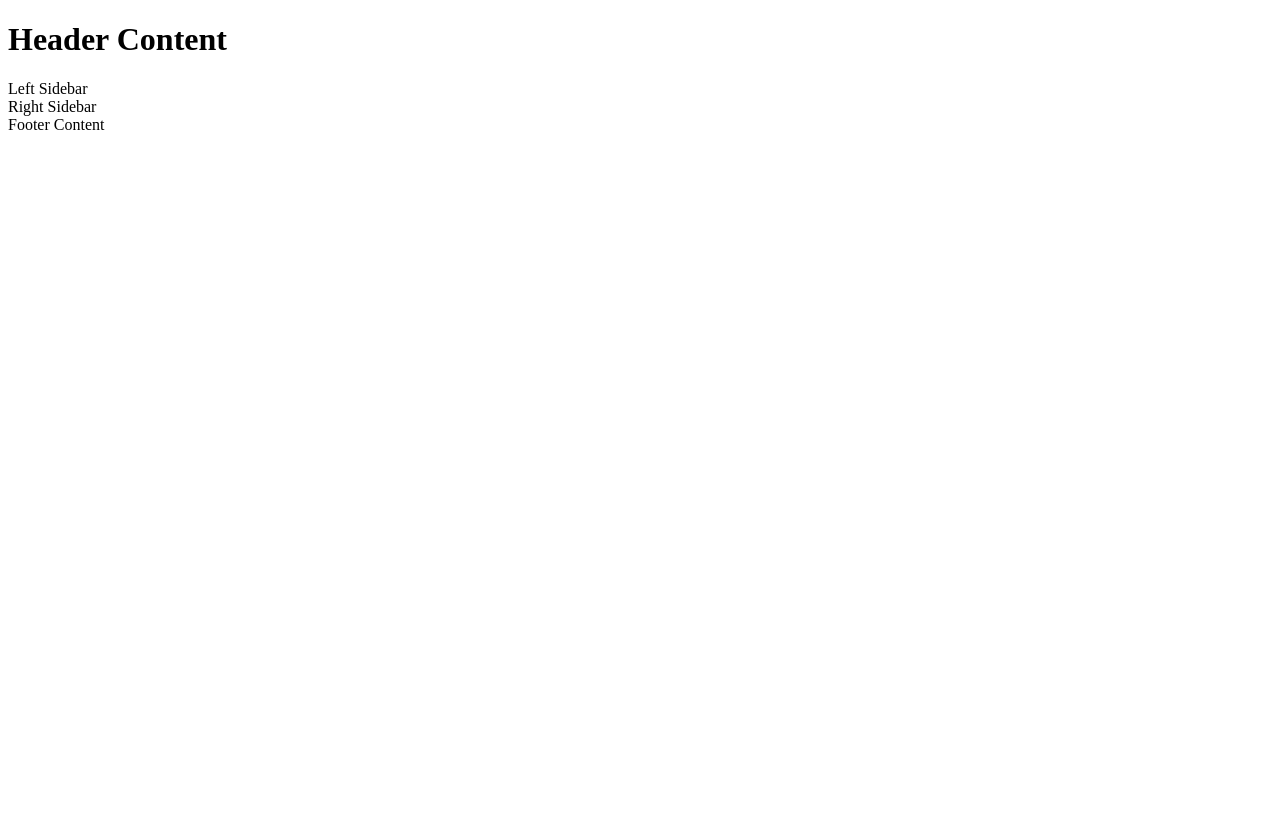
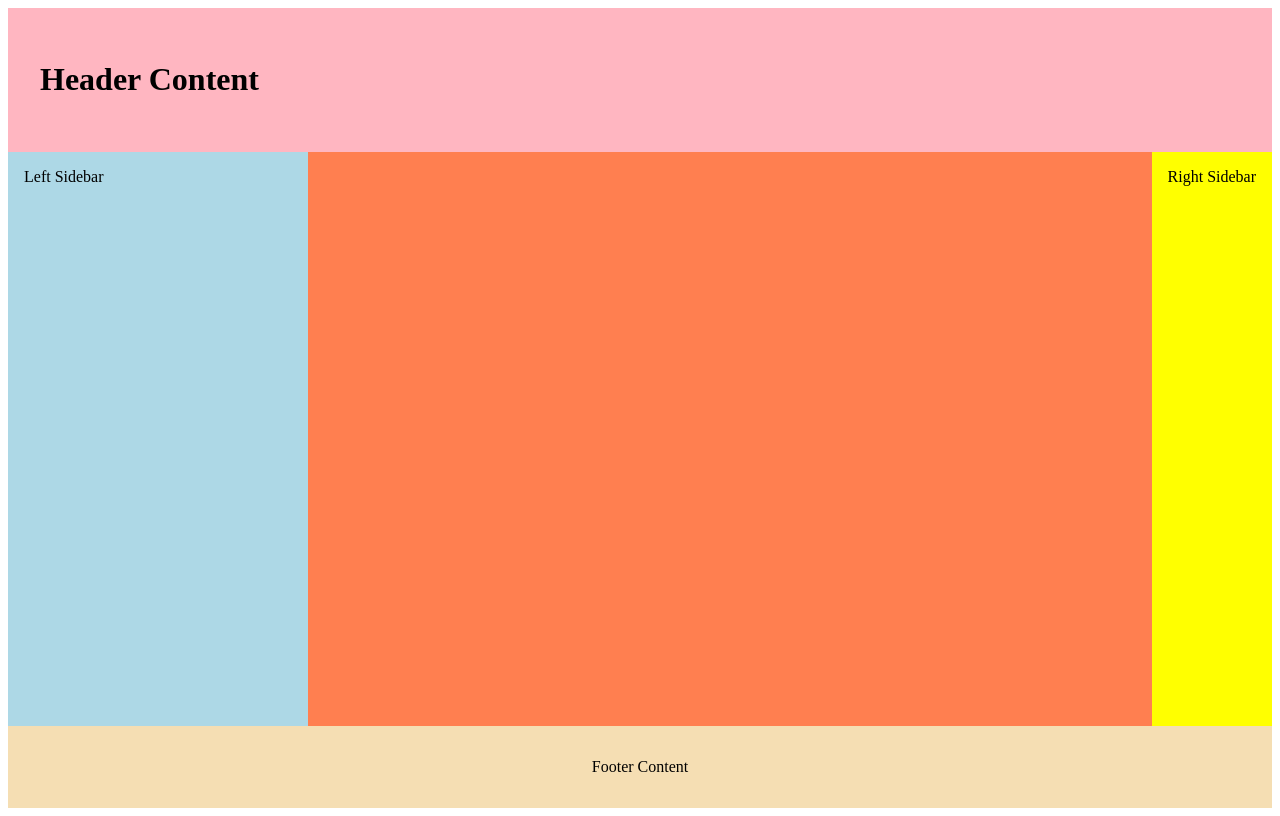
Before and after one commit to picanievas/wdd131, a plain HTML site: page week01/basic-layout.html in a window 1280 px wide. Drawn offline with Linux system fonts and the light colour scheme.

Commit message:
added css

```diff
--- a/week01/basic-layout.html
+++ b/week01/basic-layout.html
@@ -5,6 +5,7 @@
   <meta charset="UTF-8">
   <meta name="viewport" content="width=device-width, initial-scale=1.0">
   <title>Pica Nievas WDD 131</title>
+  <link rel="stylesheet" href="styles/layout.css">
 </head>
 
 <body>
```
